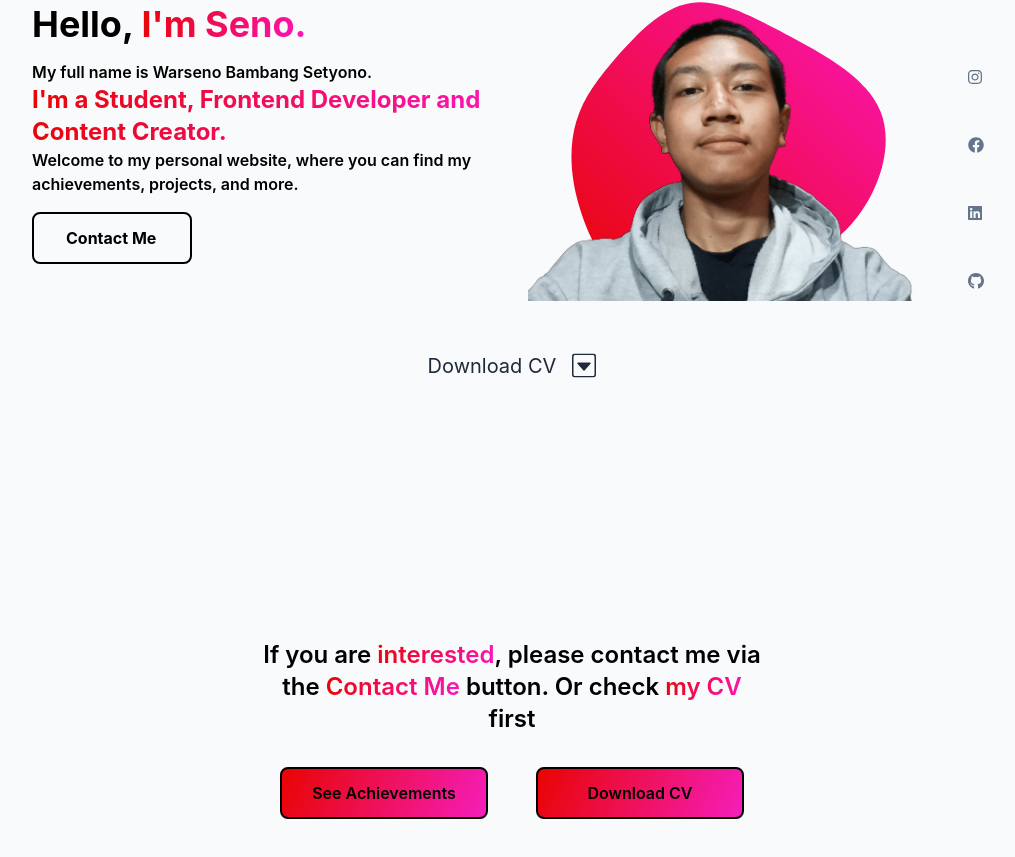
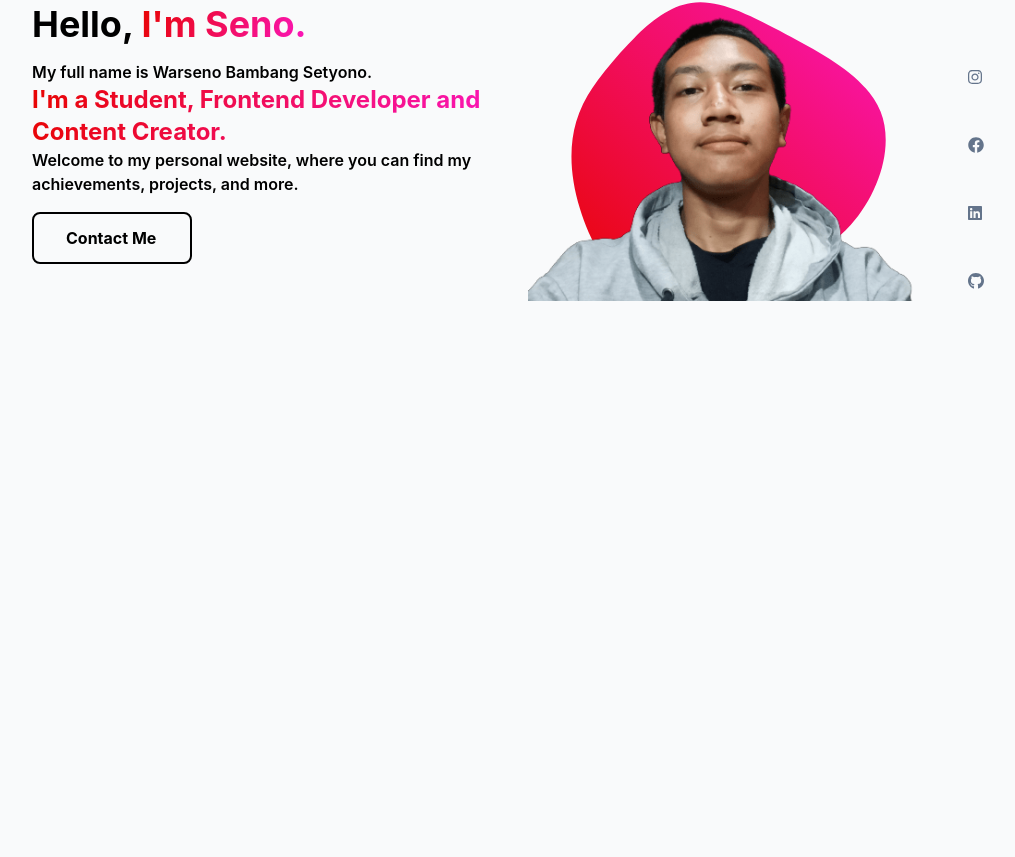
Before and after one commit to Wrseno/wrseno-personalweb, a Next.js app: page / in a window 1280 px wide. Shown: the part 167-1024 px from the top of the page, without its empty margins (128-1143 px from the left). After the commit the page ends 800 px from the top, so only its background shows below. Built offline with nearby package versions, Linux system fonts and the light colour scheme.

Commit message:
update-shadow

```diff
--- a/components/AchievementCard.tsx
+++ b/components/AchievementCard.tsx
@@ -17,7 +17,7 @@ export default function AchievementCard (props: AchievementCardProps)  {
     const {layout, ach} = props;
 
     return (
-        <div>
+        <div className="dark:border-slate-300 border-2 dark:shadow-slate-300 shadow-md p-2 md:p-0 md:shadow-none md:border-none rounded-lg mb-14">
             <div className="grid lg:grid-cols-3 md:grid-cols-2 md:gap-4 mb-12 relative">
                 <h1 className={`text-gradient text-4xl font-bold my-auto mx-auto mb-4 ${layout ? "absolute right-10" : ""} hidden lg:block`}>{ach.date}</h1>
                 <Image src={`/img/${ach.image}`}
@@ -28,7 +28,7 @@ export default function AchievementCard (props: AchievementCardProps)  {
                 placeholder="blur"
                 blurDataURL={`/img/${ach.image}`}
                 />
-                <div className="description my-auto lg:mx-4">
+                <div className="description my-auto lg:mx-4 px-2">
                     <h1 className="font-bold text-xl dark:text-slate-300 my-2">{ach.title}</h1>
                     <p className="text-base dark:text-slate-300">{ach.desc}</p>
                 </div>
--- a/components/ProjectsCard.tsx
+++ b/components/ProjectsCard.tsx
@@ -23,20 +23,20 @@ export default function ProjectsCard (props: ProjectCardProps) {
 
   return (
     <>
-    <div className="flex flex-col mb-4 bg-opacity-0 shadow-lg rounded-xl md:flex-row md:mb-8  md:rounded-none md:shadow-none">
-        <div className={`drop-shadow-3xl pt-0 w-full md:pt-2 md:w-2/5
+    <div className="flex flex-col mb-14 p-2 bg-opacity-0 dark:shadow-slate-300 shadow-md rounded-xl md:flex-row md:mb-8  md:rounded-none md:shadow-none dark:md:shadow-none">
+        <div className={`pt-0 w-full md:pt-2 md:w-2/5
         ${ layout ? "order-1 md:order-2" : "" }`}>
             <Image
                 src={`/img/${project.image}`}
-                alt="projects"
-                width="500px"
-                height="270px"
-                className="rounded-lg hover:scale-105 duration-300 hover:cursor-pointer hover:rounded-lg"
-                placeholder="blur"
+                    alt="projects"
+                        width="500px"
+                            height="270px"
+                        className=" rounded-lg hover:scale-105 duration-300 hover:cursor-pointer hover:rounded-lg"
+                    placeholder="blur"
                 blurDataURL={`/img/${project.image}`}
             />
         </div>
-        <div className={`w-full flex flex-col text-center justofy-between p-4
+        <div className={`w-full flex flex-col text-center justify-between p-4
         ${ layout ? "order-2 md:order-1 md:pr-8" : "md:pl-8" } md:w-3/5 md:text-left md:p-0 md:pb-2 `}>
             <div>
                 <h2 className="text-2xl font-bold md:text-3xl">{project.title}</h2>
@@ -44,7 +44,6 @@ export default function ProjectsCard (props: ProjectCardProps) {
                 <ul className="flex mt-4 justify-center md:justify-start">
                     {
                         project.category.map((item, index) => {
-
                             return (
                                 <li key={index} className="mx-1 md:mx-0 md:mr-2 grid">
                                     <div className={`bg-primary text-white py-2 px-4 mr-2 rounded-md font-bold}`}>
--- a/layout/index.tsx
+++ b/layout/index.tsx
@@ -12,11 +12,11 @@ export default function Layout(props: LayoutProps) {
   return (
     <>
        <Head>
-          <title>Wrseno | {pageTitle}</title>
+          <title>Wrseno | {pageTitle} Warseno Bambang Setyono Personal Website</title>
             <meta name="author" content="Warseno Bambang Setyono"/>
-              <meta name="description" content="Warseno Portofolio Website"/>
+              <meta name="description" content="Warseno Personal Website"/>
                 <meta name="keywords" content="Warseno, Warseno Bambang, Warseno Bambang Setyono, wrseno, wrzeno, Warseno Skanja, Warseno SMK 1"/>
-                <meta name="og:title" content="Warseno Bambang Setyono"/>
+                <meta name="og:title" content="Warseno Bambang Setyono Personal Website"/>
               <meta name="og:url" content="https://wrseno.my.id"/>
             <meta name="og:site_name" content="wrseno"/>
           <link rel="icon" href="/wrseno_icon2.png"/>
--- a/pages/about.tsx
+++ b/pages/about.tsx
@@ -19,10 +19,10 @@ export default function About(props: AboutProps) {
 
             <AboutCard/>
 
-              <div className="w-full self-center px-8 ">
+              <div className="w-full self-center">
                 <h1 className="text-lg font-bold lg:my-8 mt-12 lg:text-xl">What I Learned</h1>
                 <div>
-                      <ul className="grid lg:grid-cols-4 md:grid-cols-4 lg:gap-8 grid-cols-2 lg:mb-4">
+                      <ul className="grid lg:grid-cols-4 md:grid-cols-4 lg:gap-8 grid-cols-3 lg:mb-4">
                       {
                         skills.map((skill, index) => {
                           return (
--- a/pages/achievement.tsx
+++ b/pages/achievement.tsx
@@ -35,17 +35,17 @@ export default function Achievement(props: AchievementProps) {
                   <ul className="grid md:grid-cols-3 md:gap-4 lg:grid-cols-3 lg:gap-6">
                     {certificate.map((cert, index)=>{
                         return (
-                          <li key={index} className="mx-auto mb-8 hover:cursor-pointer border-2 border-slate-300 rounded-lg bg-slate-300">
+                          <li key={index} className="w-full backdrop-blur-lg mx-auto mb-8 p-2 hover:cursor-pointer border-2 border-slate-300 rounded-lg dark:shadow-slate-300 shadow-md">
                             <Image
                               src={`/img/${cert.image}`}
-                                width='300'
-                                  height='200'
+                                width='400'
+                                  height='300'
                                     alt="certificate"
                                   placeholder="blur"
                                 blurDataURL={`/img/${cert.image}`}
                               className="hover:scale-105 duration-300"
                             />
-                            <p className="text-base text-center py-2 text-black font-semibold">{cert.title} <br /> {cert.course} <a href={cert.url} className="hover:text-slate-500 font-bold">Detail</a></p>
+                            <p className="text-base text-center py-2 font-semibold">{cert.title} <br /> {cert.course} <a href={cert.url} className="hover:text-slate-500 font-bold">Detail</a></p>
                           </li>
                         )
                       })}
--- a/pages/index.tsx
+++ b/pages/index.tsx
@@ -65,33 +65,6 @@ const Home = (props: HomeProps) => {
               </ul>
             </div>
 
-            <div className="mx-auto my-2 lg:my-12 animate-bounce md:hidden lg:block">
-              <a href="#download-cv" className="flex items-center text-xl gap-4 text-slate-800">
-                Download CV
-                <svg xmlns="http://www.w3.org/2000/svg" width="24" height="24" fill="#1e293b" className="bi bi-caret-down-square" viewBox="0 0 16 16">
-                  <path d="M3.626 6.832A.5.5 0 0 1 4 6h8a.5.5 0 0 1 .374.832l-4 4.5a.5.5 0 0 1-.748 0l-4-4.5z"/>
-                  <path d="M0 2a2 2 0 0 1 2-2h12a2 2 0 0 1 2 2v12a2 2 0 0 1-2 2H2a2 2 0 0 1-2-2V2zm15 0a1 1 0 0 0-1-1H2a1 1 0 0 0-1 1v12a1 1 0 0 0 1 1h12a1 1 0 0 0 1-1V2z"/>
-                </svg>
-              </a>
-            </div>
-
-            <div className="w-full my-72 lg:my-52 md:my-24">
-
-              <p className="lg:text-2xl lg:px-60 text-center font-semibold md:px-44">If you are <span className="text-gradient">interested</span>, please contact me via the <span className="text-gradient">Contact Me</span> button.
-              Or check <span className="text-gradient">my CV</span> first</p>
-
-              <div className="lg:flex md:flex mx-auto">
-                <div className="text-black border-black mx-auto lg:mr-6 md:mr-6 text-base text-center font-semibold border-2 py-3 rounded-lg w-52 mt-8 bg-gradient hover:text-white hover:font-bold hover:ease-in-out hover:duration-300 hover:cursor-pointer hover:border-white">
-                  <Link href="achievement"><a>See Achievements</a></Link>
-                </div>
-
-                <div id="download-cv" className="text-black border-black mx-auto lg:ml-6 md:ml-6 text-base text-center font-semibold border-2 py-3 rounded-lg w-52 mt-8 bg-gradient hover:text-white hover:font-bold hover:ease-in-out hover:duration-300 hover:cursor-pointer hover:border-white">
-                  <Link href="#"><a>Download CV</a></Link>
-                </div>
-              </div>
-
-            </div>
-
           </div>
         </section>
        </main>
--- a/tailwind.config.js
+++ b/tailwind.config.js
@@ -16,7 +16,7 @@ module.exports = {
         secondary: 'rgb(220 38 38)',
       },
       dropShadow: {
-        '3xl': '0 5px 5px rgba(255, 255, 255, 0.25)',
+        '3xl': '0 3px 3px rgba(255, 255, 255, 1)',
       },
       screens: {
         '2xl': '1320px',
```
Also changed, not shown: components/AboutCard.tsx (+6 -6 lines).
